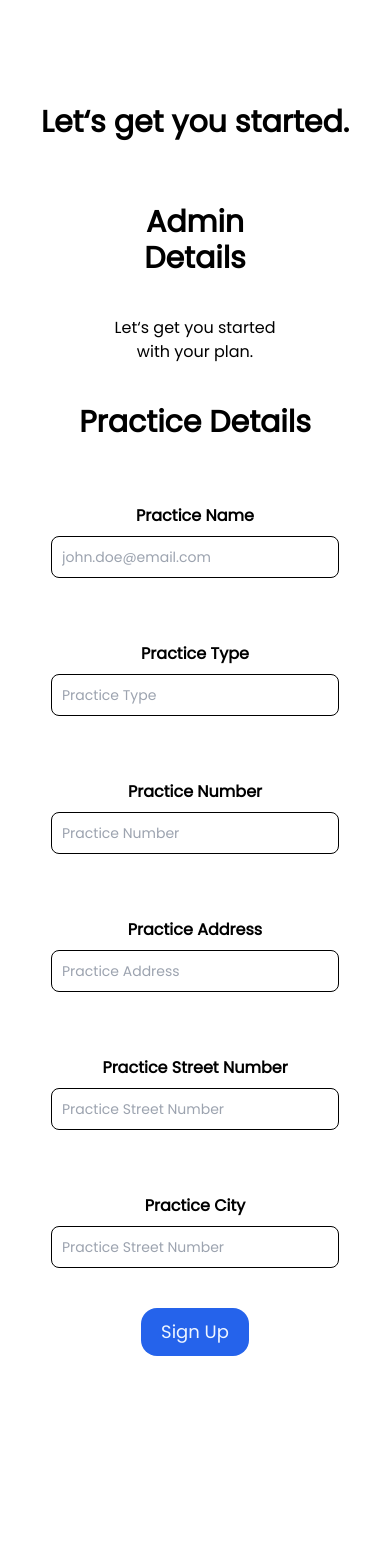
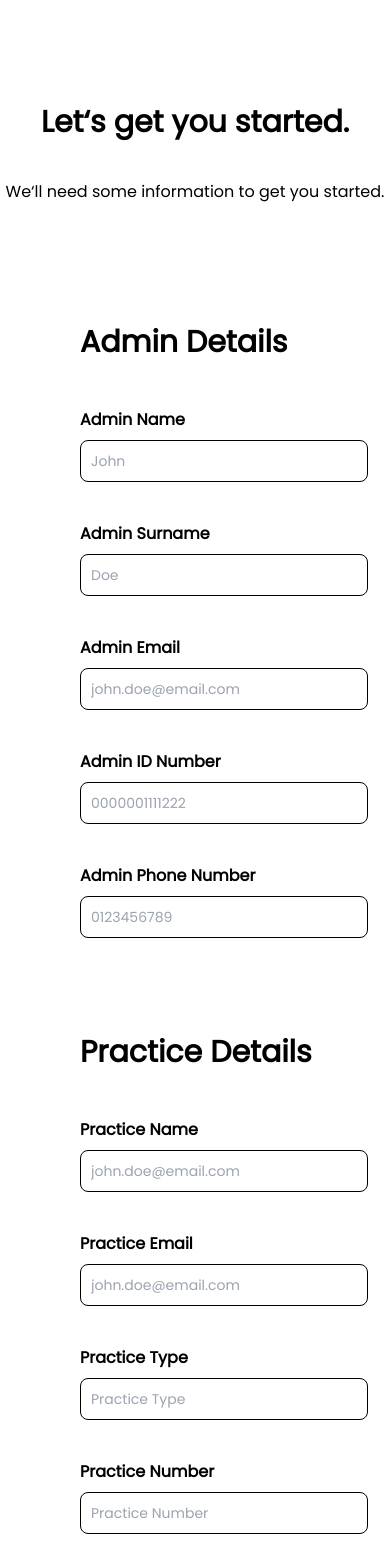
Before and after one commit to Sean-Thomo/ubuntu-health, a Next.js app: page /setup in a window 390 px wide. Shown: the top 1568 px of the page. Before the commit the page ends 1512 px from the top, so only its background shows below. Built offline with nearby package versions, Linux system fonts and the light colour scheme.

Commit message:
fix form

```diff
--- a/app/basic/page.tsx
+++ b/app/basic/page.tsx
@@ -1,5 +1,4 @@
 "use client";
-import React from "react";
 import Navbar from "../components/Navbar";
 import { useRouter } from "next/navigation";
 import {
--- a/app/components/WaitingList.tsx
+++ b/app/components/WaitingList.tsx
@@ -44,8 +44,8 @@ export default function WaitingList() {
 		<form onSubmit={formik.handleSubmit} className="rounded-lg pb-20">
 			<div id="waitlist" className="pt-20 md:flex">
 				<div className="px-4 md:w-2/5">
-					<div className="text-center mx-auto lg:mb-10 max-w-[720px]">
-						<h2 className="font-bold text-3xl sm:text-4xl md:text-[40px] text-dark mb-4 py-6">
+					<div className="text-center mx-auto max-w-[720px] lg:mb-10">
+						<h2 className="font-bold text-3xl sm:text-4xl text-dark mb-4 py-6 md:text-[40px]">
 							Join Our Waiting List
 						</h2>
 						<p className="text-base text-body-color">
@@ -54,16 +54,13 @@ export default function WaitingList() {
 						</p>
 					</div>
 				</div>
-				<div className="md:w-3/5 flex flex-col items-center justify-center">
+				<div className="flex flex-col items-center justify-center md:w-3/5">
 					{/* Name */}
 					<div className="mt-6">
 						<label htmlFor="name" className="font-semibold text-md pb-2">
 							Name
 						</label>
-						<div
-							className="mt-2 pb-4 w-[18rem] md:w-[20rem] md:flex flex-col items-center
-                            justify-center"
-						>
+						<div className="mt-2 pb-4 w-[18rem] flex-col items-center justify-center md:w-[20rem] md:flex">
 							<input
 								type="text"
 								name="name"
--- a/app/setup/page.tsx
+++ b/app/setup/page.tsx
@@ -1,4 +1,4 @@
-import Navbar from "../components/Navbar";
+"use client";
 import React from "react";
 import { useFormik } from "formik";
 import { toast, ToastContainer } from "react-toastify";
@@ -9,6 +9,7 @@ export default function page() {
 	const formik = useFormik({
 		initialValues: {
 			practiceName: "",
+			practiceEmail: "",
 			practiceType: "",
 			practiceNumber: "",
 			practiceAddress: "",
@@ -16,12 +17,11 @@ export default function page() {
 			practiceCity: "",
 			practiceProvince: "",
 			practicePhoneNumber: "",
-			practiceEmail: "",
 			adminName: "",
 			adminSurname: "",
-			adminPhoneNumber: "",
 			adminEmail: "",
 			adminIdNumber: "",
+			adminPhoneNumber: "",
 		},
 		validationSchema: Yup.object({
 			practiceEmail: Yup.string().email("Invalid Email.").required("Required"),
@@ -42,63 +42,189 @@ export default function page() {
 	return (
 		<div className="pt-20 flex flex-wrap">
 			<div className="w-full">
-				<div className="text-center mx-auto mb-[60px] lg:mb-20 max-w-[720px]">
+				<div className="text-center mx-auto mb-[60px] lg:mb-20 ">
 					<h2 className="font-bold text-3xl sm:text-4xl md:text-[40px] text-dark mb-4 py-6">
 						Let&lsquo;s get you started.
 					</h2>
+					<p className="text-base text-body-color">
+						We&lsquo;ll need some information to get you started.
+					</p>
 					<div>
 						<form
 							onSubmit={formik.handleSubmit}
 							className="rounded-lg pb-20 px-20"
 						>
-							<div
-								id="setup"
-								className="flex flex-col items-center justify-center md:flex-row md:pt-20"
-							>
-								<div className="px-4 md:w-2/5">
-									<div className="text-center mx-auto lg:mb-10 max-w-[720px]">
-										<h2
-											className="font-bold text-3xl sm:text-4xl md:text-[40px] text-dark
-                                    mb-4 py-6"
-										>
+							<div id="setup" className="pt-20 md:flex">
+								{/* Admin Details */}
+								<div className="py-4 flex flex-col items-center md:w-1/2">
+									<div className="text-start mx-auto lg:mb-10 max-w-[720px]">
+										<h2 className="font-bold text-3xl sm:text-4xl md:text-[40px] text-dark mb-4 py-6">
 											Admin Details
 										</h2>
-										<p className="text-base text-body-color">
-											Let&lsquo;s get you started with your plan.
-										</p>
+
+										{/* Admin Name */}
+										<div className="mt-6 mb-6">
+											<label
+												htmlFor="adminName"
+												className="font-semibold text-md pb-2"
+											>
+												Admin Name
+											</label>
+											<div className="mt-2 pb-4 w-[18rem] flex-col items-center justify-center md:w-[20rem] md:flex">
+												<input
+													type="text"
+													name="adminName"
+													id="adminName"
+													value={formik.values.adminName}
+													onChange={formik.handleChange}
+													placeholder="John"
+													className="rounded-lg bg-gray-50 border text-gray-900 min-w-0 w-full text-sm border-gray-300
+                                                    p-2.5 focus:ring-blue-500 block flex-1 focus:border-primary-500 dark:bg-gray-700 dark:border-gray-600 dark:placeholder-gray-400 dark:text-white
+                                                    dark:focus:ring-blue-500 dark:focus:border-primary-500"
+												/>
 											</div>
 										</div>
-								<div className="py-4 flex flex-col items-center justify-center md:w-3/5">
-									<h2
-										className="font-bold text-3xl sm:text-4xl md:text-[40px] text-dark
-                                    mb-4 py-6"
+										{/* Admin Surname */}
+										<div className="mt-6 mb-6">
+											<label
+												htmlFor="adminSurname"
+												className="font-semibold text-md pb-2"
 											>
+												Admin Surname
+											</label>
+											<div className="mt-2 pb-4 w-[18rem] flex-col items-center justify-center md:w-[20rem] md:flex">
+												<input
+													type="text"
+													name="adminSurname"
+													id="adminSurname"
+													value={formik.values.adminSurname}
+													onChange={formik.handleChange}
+													placeholder="Doe"
+													className="rounded-lg bg-gray-50 border text-gray-900 min-w-0 w-full text-sm border-gray-300
+                                                    p-2.5 focus:ring-blue-500 block flex-1 focus:border-primary-500 dark:bg-gray-700 dark:border-gray-600 dark:placeholder-gray-400 dark:text-white
+                                                    dark:focus:ring-blue-500 dark:focus:border-primary-500"
+												/>
+											</div>
+										</div>
+										{/* Admin Email */}
+										<div className="mt-6 mb-6">
+											<label
+												htmlFor="adminEmail"
+												className="font-semibold text-md pb-2"
+											>
+												Admin Email
+											</label>
+											<div className="mt-2 pb-4 w-[18rem] flex-col items-center justify-center md:w-[20rem] md:flex">
+												<input
+													type="email"
+													name="adminEmail"
+													id="adminEmail"
+													value={formik.values.adminEmail}
+													onChange={formik.handleChange}
+													placeholder="john.doe@email.com"
+													className="rounded-lg bg-gray-50 border text-gray-900 min-w-0 w-full text-sm border-gray-300
+                                                    p-2.5 focus:ring-blue-500 block flex-1 focus:border-primary-500 dark:bg-gray-700 dark:border-gray-600 dark:placeholder-gray-400 dark:text-white
+                                                    dark:focus:ring-blue-500 dark:focus:border-primary-500"
+												/>
+											</div>
+										</div>
+										{/* Admin ID Number */}
+										<div className="mt-6 mb-6">
+											<label
+												htmlFor="adminIdNumber"
+												className="font-semibold text-md pb-2"
+											>
+												Admin ID Number
+											</label>
+											<div className="mt-2 pb-4 w-[18rem] flex-col items-center justify-center md:w-[20rem] md:flex">
+												<input
+													type="text"
+													name="adminIdNumber"
+													id="adminIdNumber"
+													value={formik.values.adminIdNumber}
+													onChange={formik.handleChange}
+													placeholder="0000001111222"
+													className="rounded-lg bg-gray-50 border text-gray-900 min-w-0 w-full text-sm border-gray-300
+                                                    p-2.5 focus:ring-blue-500 block flex-1 focus:border-primary-500 dark:bg-gray-700 dark:border-gray-600 dark:placeholder-gray-400 dark:text-white
+                                                    dark:focus:ring-blue-500 dark:focus:border-primary-500"
+												/>
+											</div>
+										</div>
+										{/* Admin Phone Number */}
+										<div className="mt-6 mb-6">
+											<label
+												htmlFor="adminPhoneNumber"
+												className="font-semibold text-md pb-2"
+											>
+												Admin Phone Number
+											</label>
+											<div className="mt-2 pb-4 w-[18rem] flex-col items-center justify-center md:w-[20rem] md:flex">
+												<input
+													type="text"
+													name="adminPhoneNumber"
+													id="adminPhoneNumber"
+													value={formik.values.adminPhoneNumber}
+													onChange={formik.handleChange}
+													placeholder="0123456789"
+													className="rounded-lg bg-gray-50 border text-gray-900 min-w-0 w-full text-sm border-gray-300
+                                                    p-2.5 focus:ring-blue-500 block flex-1 focus:border-primary-500 dark:bg-gray-700 dark:border-gray-600 dark:placeholder-gray-400 dark:text-white
+                                                    dark:focus:ring-blue-500 dark:focus:border-primary-500"
+												/>
+											</div>
+										</div>
+									</div>
+								</div>
+								{/* Practice Details */}
+								<div className="py-4 flex flex-col items-center md:w-1/2">
+									<div className="text-start mx-auto lg:mb-10 max-w-[720px]">
+										<h2 className="font-bold text-3xl sm:text-4xl md:text-[40px] text-dark mb-4 py-6">
 											Practice Details
 										</h2>
 										{/* Practice Name */}
 										<div className="mt-6 mb-6">
 											<label
-											htmlFor="practice-name"
+												htmlFor="practiceName"
 												className="font-semibold text-md pb-2"
 											>
 												Practice Name
 											</label>
-										<div className="mt-2 pb-4 w-[18rem] md:w-[20rem] md:flex flex-col items-center justify-center">
+											<div className="mt-2 pb-4 w-[18rem] flex-col items-center justify-center md:w-[20rem] md:flex">
 												<input
-												type="email"
-												name="email"
-												id="email"
+													type="text"
+													name="practiceName"
+													id="practiceName"
 													value={formik.values.practiceName}
 													onChange={formik.handleChange}
 													placeholder="john.doe@email.com"
-												className="rounded-lg bg-gray-50 border text-gray-900 focus:ring-blue-500
-                                          focus:border-primary-500 block flex-1 min-w-0 w-full text-sm border-gray-300
-                                            p-2.5 dark:bg-gray-700 dark:border-gray-600 dark:placeholder-gray-400 dark:text-white
+													className="rounded-lg bg-gray-50 border text-gray-900 min-w-0 w-full text-sm border-gray-300
+                                                    p-2.5 focus:ring-blue-500 block flex-1 focus:border-primary-500 dark:bg-gray-700 dark:border-gray-600 dark:placeholder-gray-400 dark:text-white
                                                     dark:focus:ring-blue-500 dark:focus:border-primary-500"
 												/>
 											</div>
 										</div>
-									{/* Password */}
+										{/* Practice Email */}
+										<div className="mt-6 mb-6">
+											<label
+												htmlFor="practiceEmail"
+												className="font-semibold text-md pb-2"
+											>
+												Practice Email
+											</label>
+											<div className="mt-2 pb-4 w-[18rem] flex-col items-center justify-center md:w-[20rem] md:flex">
+												<input
+													type="text"
+													name="practiceEmail"
+													id="practiceEmail"
+													value={formik.values.practiceEmail}
+													onChange={formik.handleChange}
+													placeholder="john.doe@email.com"
+													className="rounded-lg bg-gray-50 border text-gray-900 min-w-0 w-full text-sm border-gray-300
+                                                    p-2.5 focus:ring-blue-500 block flex-1 focus:border-primary-500 dark:bg-gray-700 dark:border-gray-600 dark:placeholder-gray-400 dark:text-white
+                                                    dark:focus:ring-blue-500 dark:focus:border-primary-500"
+												/>
+											</div>
+										</div>
+										{/* Practice Type */}
 										<div className="mt-6 mb-6">
 											<label
 												htmlFor="practiceType"
@@ -106,7 +232,7 @@ export default function page() {
 											>
 												Practice Type
 											</label>
-										<div className="mt-2 pb-4 w-[18rem] md:w-[20rem] md:flex flex-col items-center justify-center">
+											<div className="mt-2 pb-4 w-[18rem] flex-col items-center justify-center md:w-[20rem] md:flex">
 												<input
 													type="text"
 													name="practiceType"
@@ -114,9 +240,8 @@ export default function page() {
 													value={formik.values.practiceType}
 													onChange={formik.handleChange}
 													placeholder="Practice Type"
-												className="rounded-lg bg-gray-50 border text-gray-900 focus:ring-blue-500
-                                    focus:border-primary-500 block flex-1 min-w-0 w-full text-sm border-gray-300
-                                    p-2.5 dark:bg-gray-700 dark:border-gray-600 dark:placeholder-gray-400 dark:text-white
+													className="rounded-lg bg-gray-50 border text-gray-900 min-w-0 w-full text-sm border-gray-300
+                                                    p-2.5 focus:ring-blue-500 block flex-1 focus:border-primary-500 dark:bg-gray-700 dark:border-gray-600 dark:placeholder-gray-400 dark:text-white
                                                     dark:focus:ring-blue-500 dark:focus:border-primary-500"
 												/>
 											</div>
@@ -129,7 +254,7 @@ export default function page() {
 											>
 												Practice Number
 											</label>
-										<div className="mt-2 pb-4 w-[18rem] md:w-[20rem] md:flex flex-col items-center justify-center">
+											<div className="mt-2 pb-4 w-[18rem] flex-col items-center justify-center md:w-[20rem] md:flex">
 												<input
 													type="text"
 													name="practiceNumber"
@@ -137,9 +262,8 @@ export default function page() {
 													value={formik.values.practiceNumber}
 													onChange={formik.handleChange}
 													placeholder="Practice Number"
-												className="rounded-lg bg-gray-50 border text-gray-900 focus:ring-blue-500
-                                    focus:border-primary-500 block flex-1 min-w-0 w-full text-sm border-gray-300
-                                    p-2.5 dark:bg-gray-700 dark:border-gray-600 dark:placeholder-gray-400 dark:text-white
+													className="rounded-lg bg-gray-50 border text-gray-900 min-w-0 w-full text-sm border-gray-300
+                                                    p-2.5 focus:ring-blue-500 block flex-1 focus:border-primary-500 dark:bg-gray-700 dark:border-gray-600 dark:placeholder-gray-400 dark:text-white
                                                     dark:focus:ring-blue-500 dark:focus:border-primary-500"
 												/>
 											</div>
@@ -152,7 +276,7 @@ export default function page() {
 											>
 												Practice Address
 											</label>
-										<div className="mt-2 pb-4 w-[18rem] md:w-[20rem] md:flex flex-col items-center justify-center">
+											<div className="mt-2 pb-4 w-[18rem] flex-col items-center justify-center md:w-[20rem] md:flex">
 												<input
 													type="text"
 													name="practiceAddress"
@@ -160,9 +284,8 @@ export default function page() {
 													value={formik.values.practiceAddress}
 													onChange={formik.handleChange}
 													placeholder="Practice Address"
-												className="rounded-lg bg-gray-50 border text-gray-900 focus:ring-blue-500
-                                    focus:border-primary-500 block flex-1 min-w-0 w-full text-sm border-gray-300
-                                    p-2.5 dark:bg-gray-700 dark:border-gray-600 dark:placeholder-gray-400 dark:text-white
+													className="rounded-lg bg-gray-50 border text-gray-900 min-w-0 w-full text-sm border-gray-300
+                                                    p-2.5 focus:ring-blue-500 block flex-1 focus:border-primary-500 dark:bg-gray-700 dark:border-gray-600 dark:placeholder-gray-400 dark:text-white
                                                     dark:focus:ring-blue-500 dark:focus:border-primary-500"
 												/>
 											</div>
@@ -175,7 +298,7 @@ export default function page() {
 											>
 												Practice Street Number
 											</label>
-										<div className="mt-2 pb-4 w-[18rem] md:w-[20rem] md:flex flex-col items-center justify-center">
+											<div className="mt-2 pb-4 w-[18rem] flex-col items-center justify-center md:w-[20rem] md:flex">
 												<input
 													type="text"
 													name="practiceStreetNumber"
@@ -183,9 +306,8 @@ export default function page() {
 													value={formik.values.practiceStreetNumber}
 													onChange={formik.handleChange}
 													placeholder="Practice Street Number"
-												className="rounded-lg bg-gray-50 border text-gray-900 focus:ring-blue-500
-                                    focus:border-primary-500 block flex-1 min-w-0 w-full text-sm border-gray-300
-                                    p-2.5 dark:bg-gray-700 dark:border-gray-600 dark:placeholder-gray-400 dark:text-white
+													className="rounded-lg bg-gray-50 border text-gray-900 min-w-0 w-full text-sm border-gray-300
+                                                    p-2.5 focus:ring-blue-500 block flex-1 focus:border-primary-500 dark:bg-gray-700 dark:border-gray-600 dark:placeholder-gray-400 dark:text-white
                                                     dark:focus:ring-blue-500 dark:focus:border-primary-500"
 												/>
 											</div>
@@ -198,7 +320,7 @@ export default function page() {
 											>
 												Practice City
 											</label>
-										<div className="mt-2 pb-4 w-[18rem] md:w-[20rem] md:flex flex-col items-center justify-center">
+											<div className="mt-2 pb-4 w-[18rem] flex-col items-center justify-center md:w-[20rem] md:flex">
 												<input
 													type="text"
 													name="practiceCity"
@@ -206,9 +328,8 @@ export default function page() {
 													value={formik.values.practiceCity}
 													onChange={formik.handleChange}
 													placeholder="Practice Street Number"
-												className="rounded-lg bg-gray-50 border text-gray-900 focus:ring-blue-500
-                                    focus:border-primary-500 block flex-1 min-w-0 w-full text-sm border-gray-300
-                                    p-2.5 dark:bg-gray-700 dark:border-gray-600 dark:placeholder-gray-400 dark:text-white
+													className="rounded-lg bg-gray-50 border text-gray-900 min-w-0 w-full text-sm border-gray-300
+                                                    p-2.5 focus:ring-blue-500 block flex-1 focus:border-primary-500 dark:bg-gray-700 dark:border-gray-600 dark:placeholder-gray-400 dark:text-white
                                                     dark:focus:ring-blue-500 dark:focus:border-primary-500"
 												/>
 											</div>
@@ -216,13 +337,14 @@ export default function page() {
 										<div className="flex items-center justify-center">
 											<button
 												type="submit"
-											className="text-primary-50 bg-primary-600 hover:bg-primary-700
-                                        focus:outline-none focus:ring-4 focus:ring-blue-300 font-medium rounded-2xl
-                                        text-lg px-5 py-2.5 text-center dark:bg-blue-600 dark:hover:bg-blue-700
-                                        dark:focus:ring-blue-800 flex flex-col items-center justify-center"
+												className="flex flex-col items-center justify-center text-center font-medium rounded-2xl
+                                                text-lg px-5 py-2.5 text-primary-50 bg-primary-600 hover:bg-primary-700
+                                                focus:outline-none focus:ring-4 focus:ring-blue-300 dark:bg-blue-600 dark:hover:bg-blue-700
+                                                dark:focus:ring-blue-800 "
 											>
-											Sign Up
+												Submit
 											</button>
+										</div>
 									</div>
 								</div>
 							</div>
```
Lines whose indentation alone changed are shown as unchanged.
